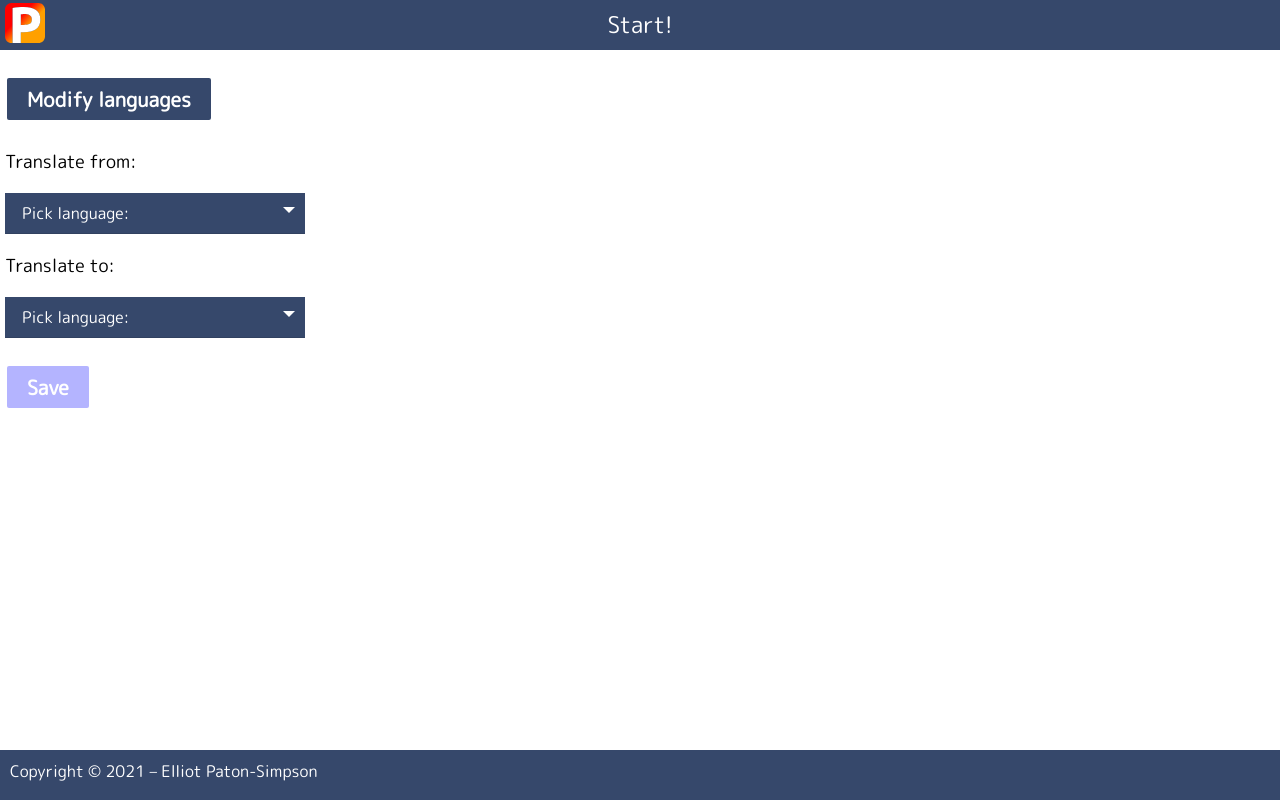
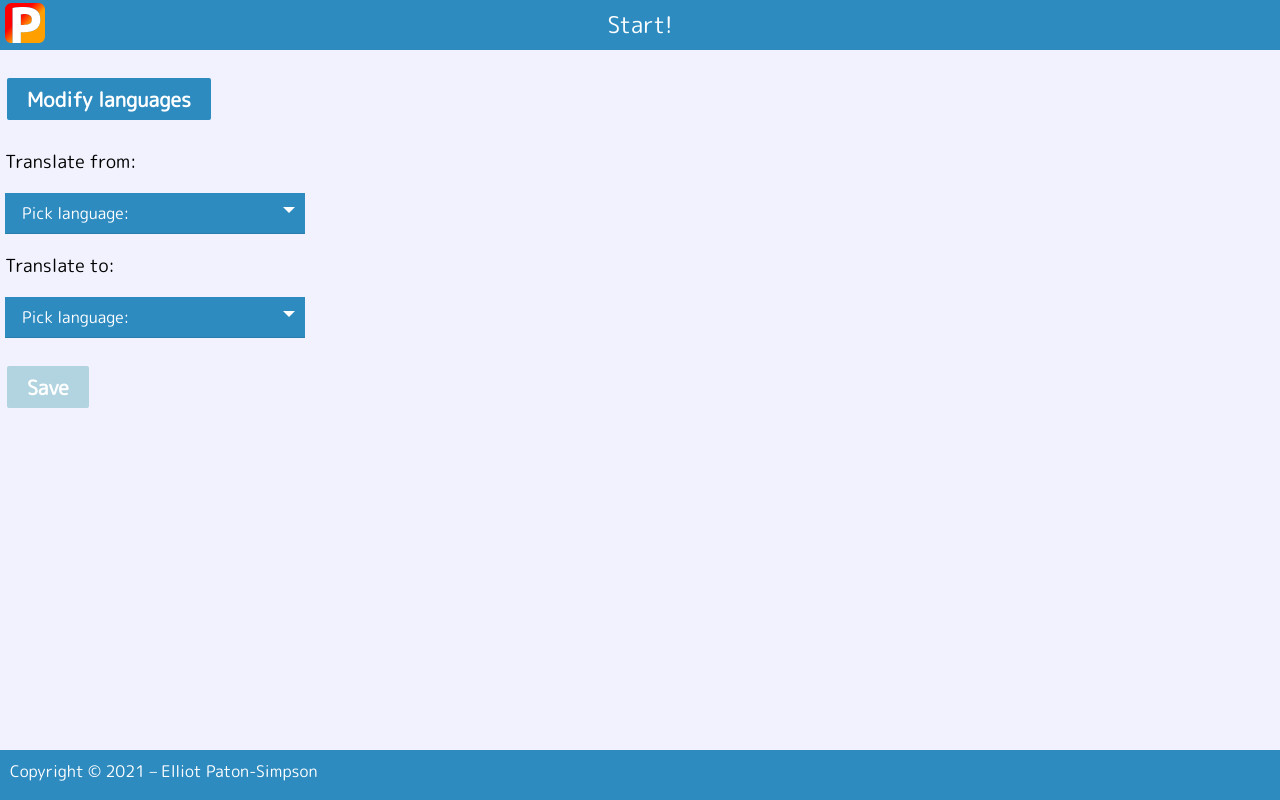
Before and after one commit to clockback/wordmuncher, a Flask app: page /languages in a window 1280 px wide. Run offline with Flask 2, Linux system fonts and the light colour scheme; data comes from the database, SQL or seed files in the repository; data that the repository does not hold is empty.

Commit message:
Changing colour scheme to pastel blue. Also fixing bug surrounding detecting completed sheet.

```diff
--- a/prokart/src/modules/pages/test_sheet.py
+++ b/prokart/src/modules/pages/test_sheet.py
@@ -403,7 +403,7 @@ def correct_answer() -> Tuple[Dict[str, int], int]:
 
     # Checks whether or not the sheet has been completed inasmuch as it
     # is presently possible.
-    completed = not bool(conn.execute(
+    completed = not conn.execute(
         f"""
         SELECT COUNT(*) FROM entries
         INNER JOIN mentions ON entries.entry = mentions.entry
@@ -411,12 +411,12 @@ def correct_answer() -> Tuple[Dict[str, int], int]:
         INNER JOIN translators
             ON translators.translator = entries.translator
         WHERE sheets.name = ?
-        AND so_far == needed
+        AND so_far != needed
         AND last_used = (
             SELECT MAX(last_used) FROM translators
         );
         """, (sheet,)
-    ).fetchone()[0])
+    ).fetchone()[0]
 
     # Commits the changes.
     conn.commit()
--- a/prokart/src/static/css/general.css
+++ b/prokart/src/static/css/general.css
@@ -1,13 +1,13 @@
 :root {
-    --base-color: #36486B;
-    --hover-color: #4040A1;
-    --disabled-color: #B4B4FF;
-    --odd-row: #FEFBD8;
-    --light-container: #FEFBD8;
-    --even-row: #FFFFE8;
-    --select-row: #618685;
+    --base-color: #2e8bc0;
+    --hover-color: #145da0;
+    --disabled-color: #b1d4e0;
+    --odd-row: #b1d4e0;
+    --light-container: #c1e4f0;
+    --bg-color: #F2F2FF;
+    --even-row: #c1e4f0;
+    --select-row: #0c2d48;
     --tooltip-color: #555;
-
     --topbar-button-width: 150px;
 }
 
@@ -296,11 +296,11 @@ a:visited {
     right: 40px;
     top: 40px;
     bottom: 40px;
-    background: white;
     margin: 0 auto;
     display: block;
     border-radius: 3px;
     overflow: hidden;
+    background: var(--bg-color);
 }
 
 .dialog {
@@ -425,7 +425,7 @@ td.center-full-row {
 
 .bar-chart {
     position: absolute;
-    background-color: var(--select-row);
+    background-color: var(--base-color);
     height: 1.5em;
     border-radius: 10px;
 }
@@ -717,10 +717,9 @@ div.textarea-container {
     display: inline-block;
     width: 50%;
     max-width: 500px;
-    background: light-grey;
     padding: 15px 15px 5px 15px;
     margin-left: 10px;
-    background: #eeeeee;
+    background: var(--even-row);
 }
 
 .range-slider {
@@ -769,3 +768,7 @@ div.textarea-container {
     font-weight: bold;
     font-size: 20px;
 }
+
+.main {
+    background: var(--bg-color);
+}
--- a/prokart/src/templates/create.html
+++ b/prokart/src/templates/create.html
@@ -18,7 +18,7 @@
 
     <body>
         {% include 'components/topbar.html' %}
-        <div id="main" tabindex="-1">
+        <div id="main" class="main" tabindex="-1">
             <div style="margin-left: 5px;">
                 <div>
                     <h1>Create</h1>
--- a/prokart/src/templates/languages.html
+++ b/prokart/src/templates/languages.html
@@ -13,7 +13,7 @@
 
     <body>
         {% include 'components/topbar.html' %}
-        <div id="main" tabindex="-1">
+        <div id="main" class="main" tabindex="-1">
             <div style="margin-left: 5px; margin-top: 5px;">
                 <p>
                     <div id="modify-languages" class="button" onclick="showEditLanguagesInterface();">Modify languages</div>
--- a/prokart/src/templates/main.html
+++ b/prokart/src/templates/main.html
@@ -12,7 +12,7 @@
 
     <body>
         {% include 'components/topbar.html' %}
-        <div id="main" tabindex="-1">
+        <div id="main" class="main" tabindex="-1">
             <div style="top: 0; width: 100%; text-align: center;">
                 <img style="width: 216.448px; height: 80px; margin-top: 40px;" src="{{ url_for('static', filename='images/logo-full.svg') }}"/>
                 <h2>A Language-Learning Tool</h2>
--- a/prokart/src/templates/not_found.html
+++ b/prokart/src/templates/not_found.html
@@ -12,7 +12,7 @@
 
     <body>
         {% include 'components/topbar.html' %}
-        <div id="main" tabindex="-1">
+        <div id="main" class="main" tabindex="-1">
             <div style="top: 0; width: 100%; text-align: center;">
                 <img style="width: 216.448px; height: 80px; margin-top: 40px;" src="{{ url_for('static', filename='images/logo-full.svg') }}"/>
             </div>
--- a/prokart/src/templates/results.html
+++ b/prokart/src/templates/results.html
@@ -13,7 +13,7 @@
 
     <body style="margin: 0px; padding: 0px;">
         {% include 'components/topbar.html' %}
-        <div id="main" tabindex="-1">
+        <div id="main" class="main" tabindex="-1">
             <div style="margin-left: 5px;">
                 <p>
                     Score:
--- a/prokart/src/templates/test.html
+++ b/prokart/src/templates/test.html
@@ -13,7 +13,7 @@
 
     <body style="margin: 0px; padding: 0px;">
         {% include 'components/topbar.html' %}
-        <div id="main" tabindex="-1">
+        <div id="main" class="main" tabindex="-1">
             <div style="margin-left: 5px;">
                 <p>Select your sheet you would like to test:</p>
                 <div class="input-box">
--- a/prokart/src/templates/test_sheet.html
+++ b/prokart/src/templates/test_sheet.html
@@ -21,7 +21,7 @@
           <source src="/static/audio/wrong.mp3" type="audio/mpeg">
           Your browser does not support the audio element.
         </audio>
-        <div class="entire-test-area" tabindex="-1">
+        <div class="main entire-test-area" tabindex="-1">
             <div class="test-area">
                 <div>
                     <h1 id="sheet-name">{{ sheet_name }}</h1>
```
